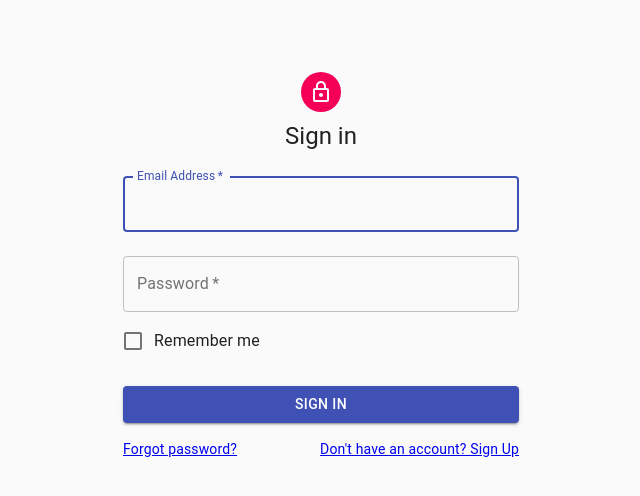
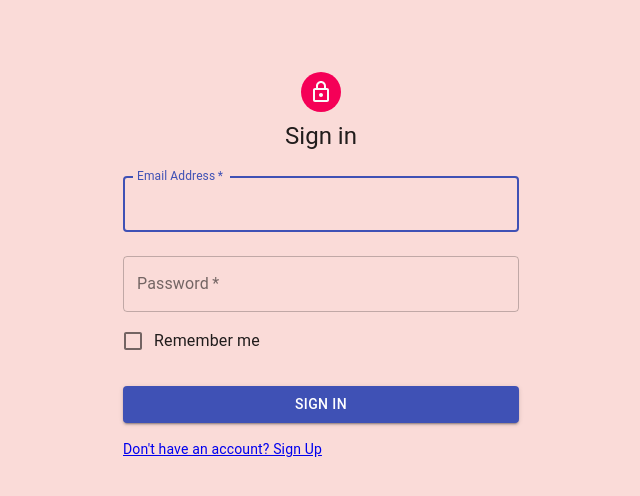
Before and after one commit to taosoft/ecommerce-child-clothes, a React (Create React App) app: page /login in a window 1280 px wide. Shown: the top 496 px of the page, without its empty margins (319-959 px from the left). Built offline with nearby package versions, Linux system fonts and the light colour scheme; what react-swipeable-views-utils would draw is missing.

Commit message:
Background color

```diff
--- a/public/index.html
+++ b/public/index.html
@@ -25,7 +25,7 @@
     -->
     <title>ECommerce - Small World</title>
   </head>
-  <body>
+  <body style="background-color: #FADBD8;">
     <noscript>You need to enable JavaScript to run this app.</noscript>
     <div id="root"></div>
     <!--
--- a/src/Components/Login/Login.js
+++ b/src/Components/Login/Login.js
@@ -81,11 +81,6 @@ export default function Login() {
             Sign In
           </Button>
           <Grid container>
-            <Grid item xs>
-              <Link to="#" variant="body2">
-                Forgot password?
-              </Link>
-            </Grid>
             <Grid item>
               <Link to="/singup" variant="body2">
                 {"Don't have an account? Sign Up"}
```
